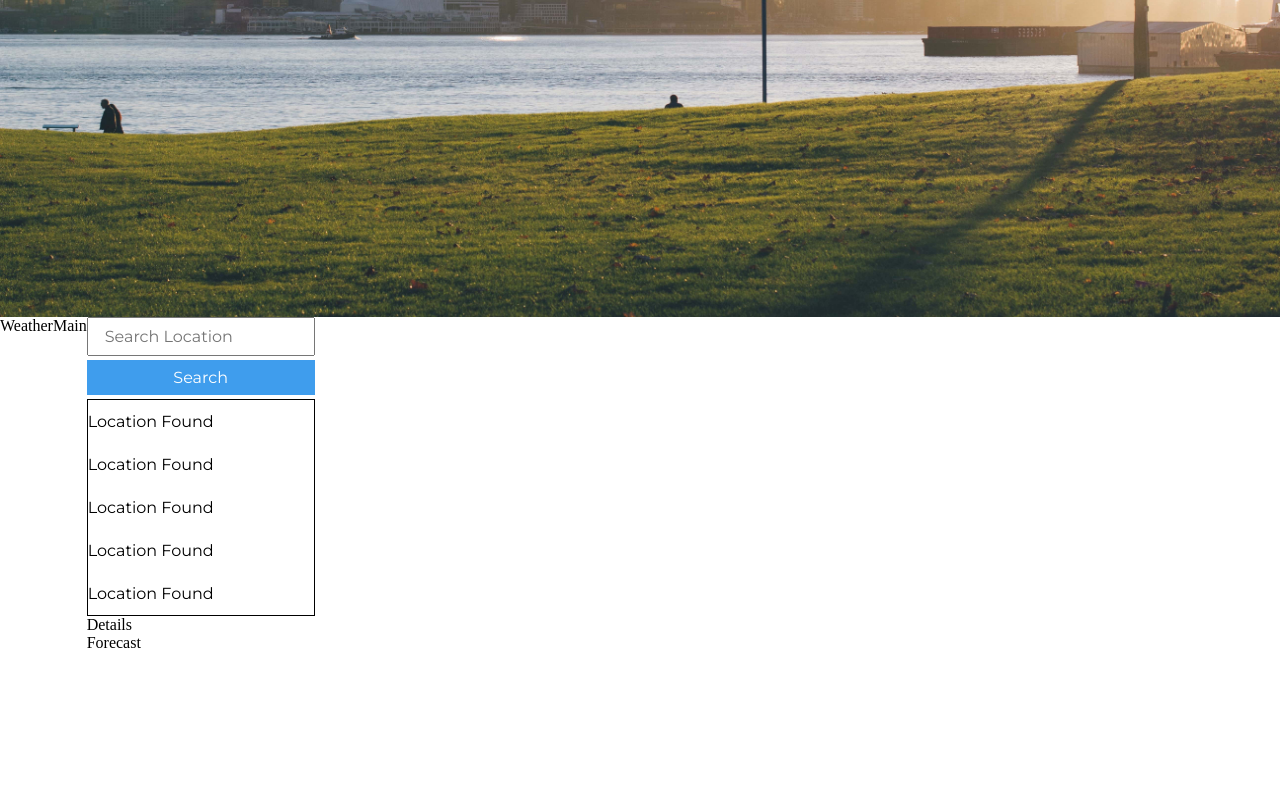
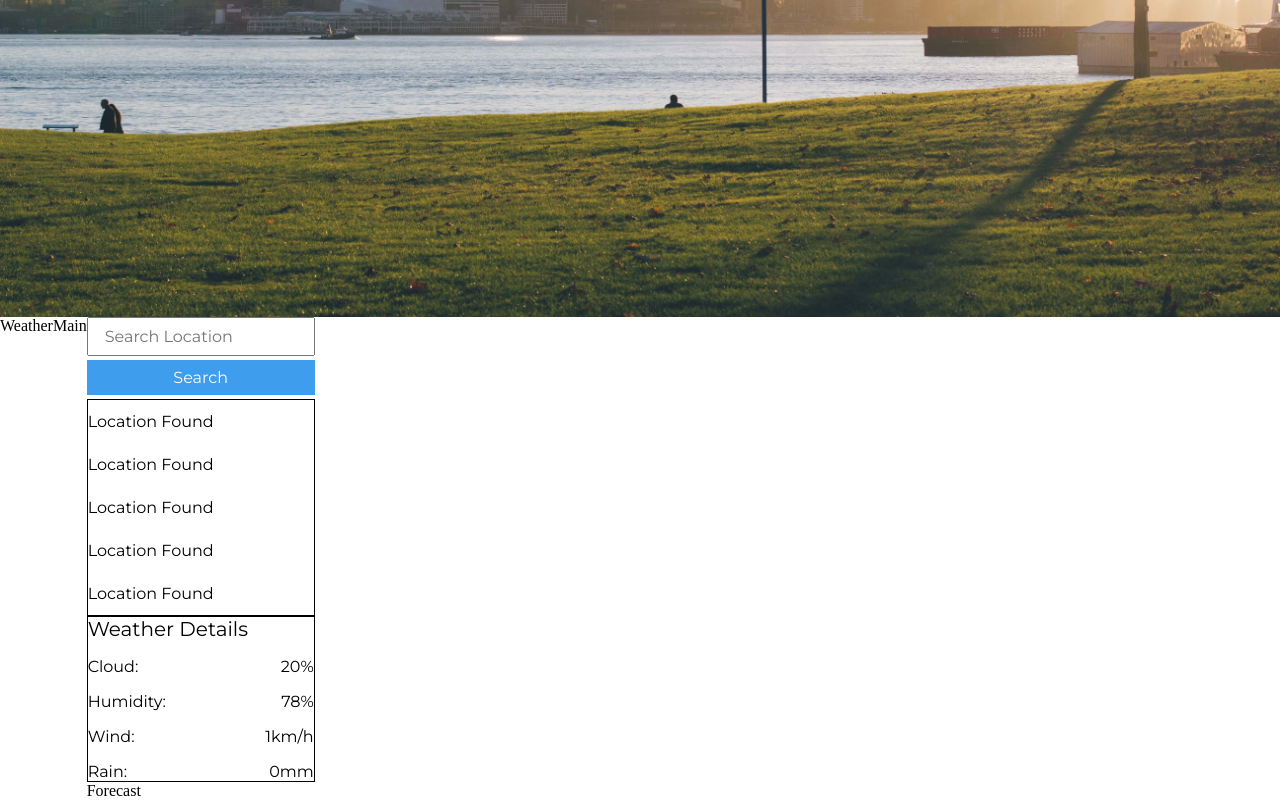
Before and after one commit to yoga1234/weather-project, a React (Create React App) app: page / in a window 1280 px wide. Shown: the part 483-1283 px from the top of the page. Before the commit the page ends 1135 px from the top, so only its background shows below. Built offline with nearby package versions, Linux system fonts and the light colour scheme.

Commit message:
basic style for weather details

```diff
--- a/src/components/details/Details.css
+++ b/src/components/details/Details.css
@@ -0,0 +1,22 @@
+.details-container {
+  display: flex;
+  flex-direction: column;
+  border: 1px solid #000;
+}
+.details-container h3 {
+  font-family: var(--font-main);
+  font-size: 20px;
+  font-weight: 400;
+}
+.details-container div {
+  display: flex;
+  flex-direction: column;
+  row-gap: 16px;
+  margin-top: 16px;
+}
+.details-container div p {
+  font-family: var(--font-main);
+  display: flex;
+  flex-direction: row;
+  justify-content: space-between;
+}
--- a/src/components/details/Details.js
+++ b/src/components/details/Details.js
@@ -1,7 +1,26 @@
 import React from "react";
+import "./Details.css";
 
 const Details = () => {
-  return <div>Details</div>;
+  return (
+    <div className="details-container">
+      <h3>Weather Details</h3>
+      <div>
+        <p>
+          Cloud: <span>20%</span>
+        </p>
+        <p>
+          Humidity: <span>78%</span>
+        </p>
+        <p>
+          Wind: <span>1km/h</span>
+        </p>
+        <p>
+          Rain: <span>0mm</span>
+        </p>
+      </div>
+    </div>
+  );
 };
 
 export default Details;
--- a/src/components/location/Location.js
+++ b/src/components/location/Location.js
@@ -14,11 +14,6 @@ const Location = () => {
         <p>Location Found</p>
         <p>Location Found</p>
         <p>Location Found</p>
-        <p>Location Found</p>
-        <p>Location Found</p>
-        <p>Location Found</p>
-        <p>Location Found</p>
-        <p>Location Found</p>
       </div>
     </div>
   );
```
